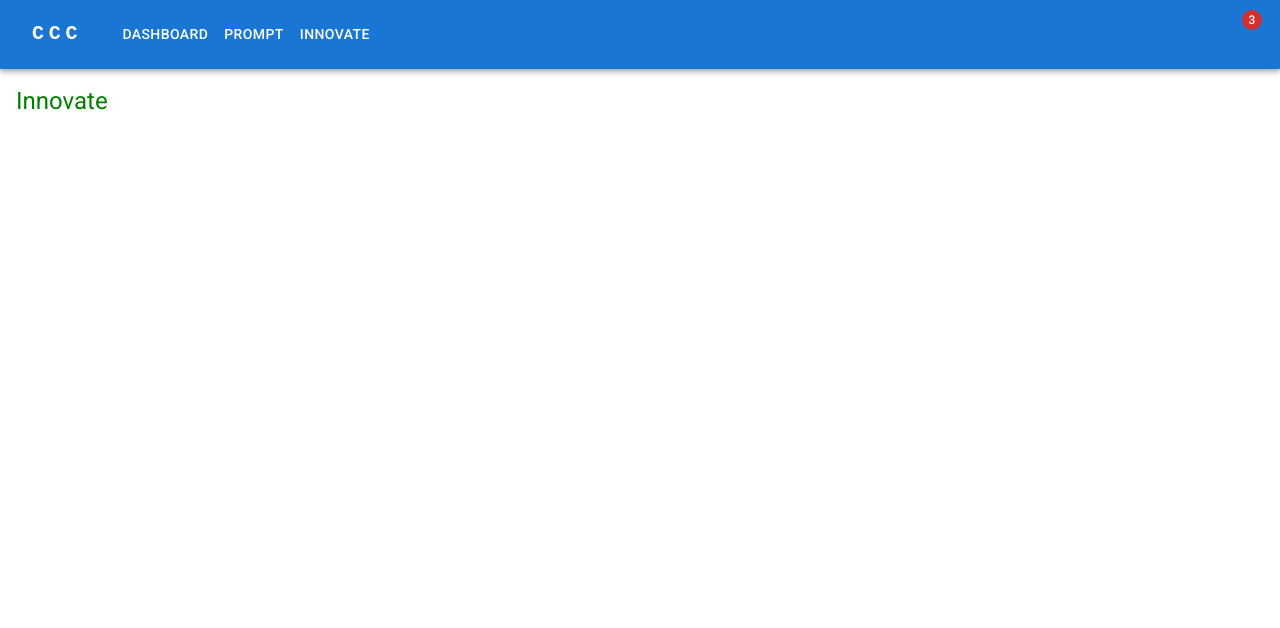
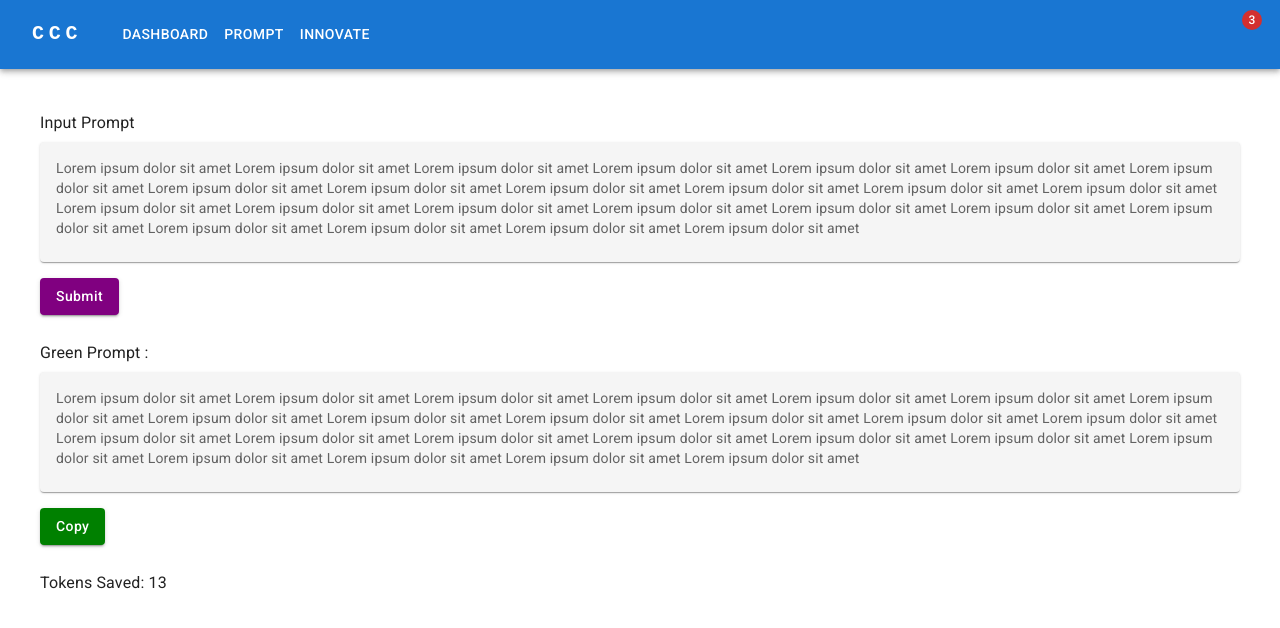
Before and after one commit to gauravr7/flo-ccc, a React (Vite) app: page /innovate in a window 1280 px wide. Shown: the top 628 px of the page. Built offline with nearby package versions, Linux system fonts and the light colour scheme; some icons are missing.

Commit message:
Innovate and Prompt UI

```diff
--- a/src/components/Innovate.jsx
+++ b/src/components/Innovate.jsx
@@ -1,23 +1,72 @@
-import { Box, Typography } from '@mui/material';
+import { Box, Typography, TextField, Button, Paper } from '@mui/material';
 import { styled } from '@mui/material/styles';
 
-const Root = styled(Box, {
-  label: 'prompt',
-})(({ theme }) => ({
-  [`& .test`]: {
-    paddingBottom: theme.spacing(1),
-    color: 'green',
-  },
+const Root = styled(Box)(({ theme }) => ({
+  display: 'flex',
+  flexDirection: 'column',
+  gap: theme.spacing(3),
+  padding: theme.spacing(3),
 }));
 
 function Innovate() {
   return (
     <Root>
-      <Typography variant="h5" className="test">
-        Innovate
-      </Typography>
-      {/* Add more HTML here */}
+      {/* Input Prompt */}
+      <Box>
+        <Typography variant="subtitle1" gutterBottom>
+          Input Prompt
+        </Typography>
+        <Paper
+          elevation={1}
+          sx={{
+            minHeight: 120,
+            p: 2,
+            bgcolor: '#f5f5f5',
+            mb: 2,
+          }}
+        >
+          <Typography variant="body2" color="textSecondary">
+            Lorem ipsum dolor sit amet Lorem ipsum dolor sit amet Lorem ipsum dolor sit amet Lorem ipsum dolor sit amet Lorem ipsum dolor sit amet Lorem ipsum dolor sit amet Lorem ipsum dolor sit amet Lorem ipsum dolor sit amet Lorem ipsum dolor sit amet Lorem ipsum dolor sit amet Lorem ipsum dolor sit amet Lorem ipsum dolor sit amet Lorem ipsum dolor sit amet Lorem ipsum dolor sit amet Lorem ipsum dolor sit amet Lorem ipsum dolor sit amet Lorem ipsum dolor sit amet Lorem ipsum dolor sit amet Lorem ipsum dolor sit amet Lorem ipsum dolor sit amet Lorem ipsum dolor sit amet Lorem ipsum dolor sit amet Lorem ipsum dolor sit amet Lorem ipsum dolor sit amet
+          </Typography>
+        </Paper>
+        <Button
+          variant="contained"
+          sx={{ bgcolor: 'purple', textTransform: 'none' }}
+        >
+          Submit
+        </Button>
+      </Box>
+
+      {/* Green Prompt */}
+      <Box>
+        <Typography variant="subtitle1" gutterBottom>
+          Green Prompt :
+        </Typography>
+        <Paper
+          elevation={1}
+          sx={{
+            minHeight: 120,
+            p: 2,
+            bgcolor: '#f5f5f5',
+            mb: 2,
+          }}
+        >
+          <Typography variant="body2" color="textSecondary">
+            Lorem ipsum dolor sit amet Lorem ipsum dolor sit amet Lorem ipsum dolor sit amet Lorem ipsum dolor sit amet Lorem ipsum dolor sit amet Lorem ipsum dolor sit amet Lorem ipsum dolor sit amet Lorem ipsum dolor sit amet Lorem ipsum dolor sit amet Lorem ipsum dolor sit amet Lorem ipsum dolor sit amet Lorem ipsum dolor sit amet Lorem ipsum dolor sit amet Lorem ipsum dolor sit amet Lorem ipsum dolor sit amet Lorem ipsum dolor sit amet Lorem ipsum dolor sit amet Lorem ipsum dolor sit amet Lorem ipsum dolor sit amet Lorem ipsum dolor sit amet Lorem ipsum dolor sit amet Lorem ipsum dolor sit amet Lorem ipsum dolor sit amet Lorem ipsum dolor sit amet
+          </Typography>
+        </Paper>
+        <Button
+          variant="contained"
+          sx={{ bgcolor: 'green', textTransform: 'none' }}
+        >
+          Copy
+        </Button>
+      </Box>
+
+      {/* Tokens Saved */}
+      <Typography variant="subtitle1">Tokens Saved: 13</Typography>
     </Root>
   );
 }
+
 export default Innovate;
--- a/src/components/Prompt.jsx
+++ b/src/components/Prompt.jsx
@@ -1,23 +1,48 @@
-import { Box, Typography } from '@mui/material';
+import { Box, Typography, TextField, Button, Paper } from '@mui/material';
 import { styled } from '@mui/material/styles';
 
-const Root = styled(Box, {
-  label: 'prompt',
-})(({ theme }) => ({
-  [`& .sample`]: {
-    paddingBottom: theme.spacing(1),
-    color: 'purple',
-  },
+const Root = styled(Box)(({ theme }) => ({
+  display: 'flex',
+  flexDirection: 'column',
+  gap: theme.spacing(2),
+  padding: theme.spacing(3),
 }));
 
 function Prompt() {
   return (
     <Root>
-      <Typography variant="h5" className="sample">
-        Prompt
-      </Typography>
-      {/* Add more HTML here */}
+      {/* Output Window */}
+      <Paper
+        elevation={1}
+        sx={{
+          height: 250,
+          bgcolor: '#e0e0e0',
+          p: 2,
+          display: 'flex',
+          alignItems: 'flex-start',
+        }}
+      >
+        <Typography variant="body2" color="textSecondary">
+          Output Window
+        </Typography>
+      </Paper>
+
+      {/* Input + Submit */}
+      <Box display="flex" gap={1}>
+        <TextField
+          fullWidth
+          variant="outlined"
+          placeholder="Please enter your prompt here"
+        />
+        <Button
+          variant="contained"
+          sx={{ bgcolor: 'purple', color: 'white', textTransform: 'none' }}
+        >
+          Submit
+        </Button>
+      </Box>
     </Root>
   );
 }
+
 export default Prompt;
```
